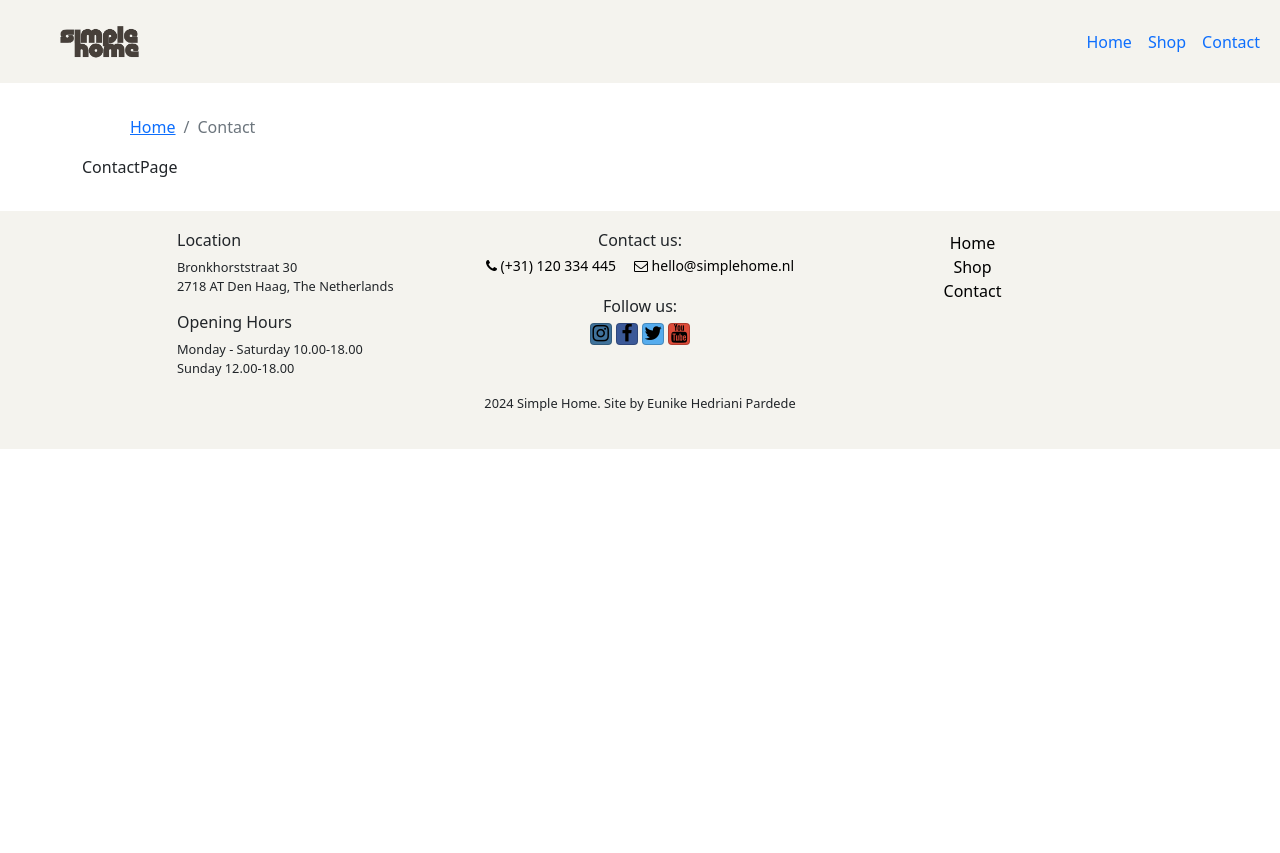
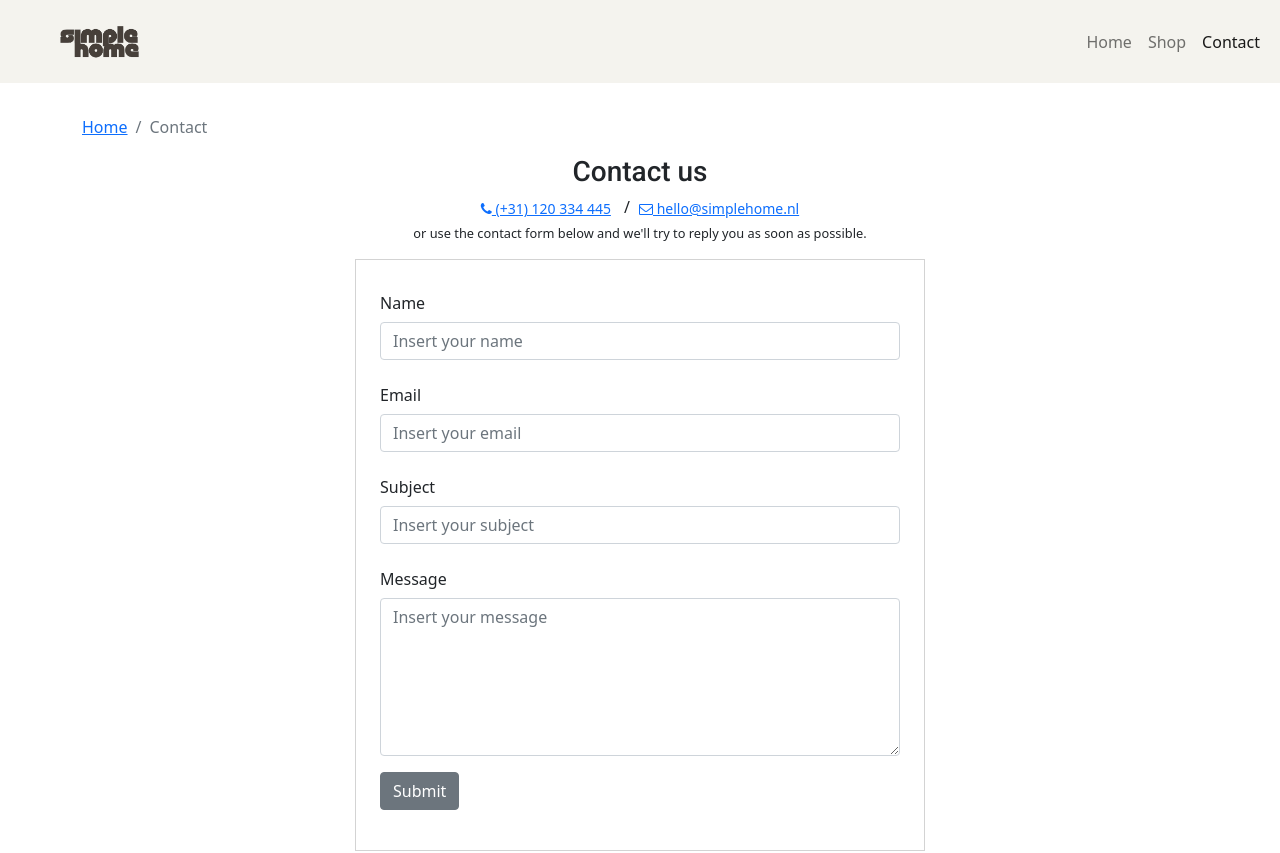
Before and after one commit to eunikehp/SimpleHome-react, a React (Create React App) app: page /contact in a window 1280 px wide. Shown: the top 853 px of the page. Before the commit the page ends 800 px from the top, so only its background shows below. Built offline with nearby package versions, Linux system fonts and the light colour scheme.

Commit message:
ContactForm

```diff
--- a/src/App.css
+++ b/src/App.css
@@ -10,6 +10,13 @@ h3,
 }
 
 .card-img {
+
+}
+
+.card-title,
+.card-subtitle,
+.card-text {
+    text-decoration: none;
 }
 
 .card-title {
@@ -27,11 +34,11 @@ h2 {
     color: #463F3A;
 }
 
-.row-content {
+/* .row-content {
     padding: 50px 0;
     border-bottom: 1px ridge;
     min-height: 200px;
-}
+} */
 
 .site-footer {
     background-color: #F4F3EE;
@@ -68,7 +75,6 @@ h2 {
     color: #463F3A;
 }
 
-
 .page-enter {
     opacity: 0;
     transform: translateX(-100%);
--- /dev/null
+++ b/src/components/ContactForm.js
@@ -0,0 +1,84 @@
+import { Button, Label, Col, FormGroup } from 'reactstrap';
+import { Formik, Form, Field} from 'formik';
+
+const ContactForm = () => {
+    const handleSubmit= (values, {resetForm}) => {
+        console.log('form values: ', values);
+        console.log('in JSON format: ', JSON.stringify(values));
+        resetForm();
+    };
+
+    return (
+        <Formik
+            initialValues={{
+                name: '',
+                email: '',
+                subject: '',
+                message: ''
+            }}
+            onSubmit= {handleSubmit}
+        >
+            <Form>
+                <Col>
+                    <FormGroup col>
+                        <Label htmlFor='name' md='2'>
+                            Name
+                        </Label>
+                        <Col>
+                            <Field
+                                className='form-control'
+                                name='name'
+                                placeholder='Insert your name'
+                            />
+                        </Col>
+                    </FormGroup>
+                    <FormGroup col>
+                        <Label htmlFor='email' md='2'>
+                            Email
+                        </Label>
+                        <Col>
+                            <Field
+                                className='form-control'
+                                name='email'
+                                placeholder='Insert your email'
+                            />
+                        </Col>
+                    </FormGroup>
+                </Col>
+                <FormGroup>
+                    <Label htmlFor='subject' md='2'>
+                        Subject
+                    </Label>
+                    <Col>
+                        <Field
+                            className='form-control'
+                            name='subject'
+                            placeholder='Insert your subject'
+                        />
+                    </Col>
+                </FormGroup>
+                <FormGroup>
+                    <Label htmlFor='message' md='2'>
+                        Message
+                    </Label>
+                    <Col>
+                        <Field
+                            className='form-control'
+                            name='message'
+                            placeholder='Insert your message'
+                            as='textarea'
+                            rows='6'
+                        />
+                    </Col>
+                </FormGroup>
+                <FormGroup>
+                    <Col>
+                        <Button type='submit'>Submit</Button>
+                    </Col>
+                </FormGroup>
+            </Form>
+        </Formik>
+    )
+}
+
+export default ContactForm;
--- a/src/components/Footer.js
+++ b/src/components/Footer.js
@@ -1,4 +1,4 @@
-import { Container, Row, Col } from 'reactstrap';
+import { Container, Row, Col, List } from 'reactstrap';
 import { Link } from 'react-router-dom';
 
 const Footer = () => {
@@ -63,7 +63,7 @@ const Footer = () => {
                         </a>
                     </Col>
                     <Col sm='3' className='text-center'>
-                        <ul className='list-unstyled text-center'>
+                        <List type='unstyled' className='text-center'>
                             <li>
                                 <Link to='/'>Home</Link>
                             </li>
@@ -73,7 +73,7 @@ const Footer = () => {
                             <li>
                                 <Link to='/contact'>Contact</Link>
                             </li>
-                        </ul>
+                        </List>
                     </Col>
                     <p className='text-center'>2024 Simple Home. Site by Eunike Hedriani Pardede</p>
                 </Row>
--- a/src/components/Header.js
+++ b/src/components/Header.js
@@ -14,7 +14,7 @@ const Header = () => {
   const [ menuOpen, setMenuOpen ] = useState(false);
 
   return (
-    <Navbar sticky='top' expand='md'>
+    <Navbar light sticky='top' expand='md'>
       <NavbarBrand href='/' className='ms-5'>
         <img src={SimpleHomeLogo} alt='simplehome logo' />
       </NavbarBrand>
--- a/src/components/SubHeader.js
+++ b/src/components/SubHeader.js
@@ -5,7 +5,7 @@ import { Link } from 'react-router-dom';
 const SubHeader = ({ current, detail }) => {
     return (
         <Row>
-            <Col className='ms-5'>
+            <Col>
                 <Breadcrumb>
                     <BreadcrumbItem>
                         <Link to='/'>Home</Link>
--- a/src/features/products/ProductCard.js
+++ b/src/features/products/ProductCard.js
@@ -18,7 +18,7 @@ const ProductCard = ({ product }) => {
                     <CardSubtitle
                         className='mb-2 text-muted'
                     >€ {price}</CardSubtitle>
-                    <Button href='#' >+</Button>
+                    <Button href='#' size='sm'x style={{backgroundColor:'gray', border:'none'}}>+</Button>
                 </CardBody>
             </Card>
         </Link>
--- a/src/features/products/ProductDetail.js
+++ b/src/features/products/ProductDetail.js
@@ -4,15 +4,15 @@ const ProductDetail = ({ product }) => {
     const { image, price, name, description, category } = product;
 
     return (
-        <Col md='5' className='m-1'>
+        <Col md='7' className='m-1'>
             <Card>
                 <CardImg top src={image} alt={name} style={{ width: '100%'}} />
                 <CardBody>
-                    <CardText style={{ fontSize: '13px', marginBottom: '0px', color: 'brown' }}>{category}</CardText>
-                    <CardTitle>{name}</CardTitle>
-                    <CardSubtitle className='mb-2 text-muted'>€ {price}</CardSubtitle>
-                    <Button href='#' >+</Button>
-                    <CardText>{description}</CardText>
+                    <CardText className='fs-6 mb-1' style={{color:'#795548'}}>{category}</CardText>
+                    <CardTitle style={{ fontSize: '25px'}}>{name}</CardTitle>
+                    <CardSubtitle className='mb-2 text-muted' style={{ fontSize: '20px'}}>€ {price}</CardSubtitle>
+                    <Button href='#' className='mb-3'>+</Button>
+                    <CardText className='fs-6'>{description}</CardText>
                 </CardBody>
             </Card>
         </Col>
--- a/src/features/reviews/ReviewsList.js
+++ b/src/features/reviews/ReviewsList.js
@@ -7,7 +7,7 @@ const ReviewsList = ({ productId }) => {
 
     if (reviews && reviews.length > 0) {
         return (
-            <Col md='5' className='m-1'>
+            <Col md='4' className='m-1'>
                 <h4>Customer reviews</h4>
                 {reviews.map((review) => {
                     return <Review key={review.id} review={review}/>;
@@ -16,7 +16,7 @@ const ReviewsList = ({ productId }) => {
         );
     }
     return (
-        <Col md='5' className='m-1'>
+        <Col md='4' className='m-1'>
             There are no reviews yet.
         </Col>
     )
--- a/src/pages/ContactPage.js
+++ b/src/pages/ContactPage.js
@@ -1,16 +1,38 @@
-import { Container, Row } from 'reactstrap';
+import { Container, Row, Col } from 'reactstrap';
 import SubHeader from '../components/SubHeader';
+import ContactForm from '../components/ContactForm';
 
 const ContactPage = () => {
     return (
         <Container>
-            <SubHeader current='Contact'/>
-            <Row>
-            <div>ContactPage</div>
+            <SubHeader current='Contact' />
+            <Row className='text-center'>
+                <Col>
+                    <h3 className='mb-1'>Contact us</h3>
+                    <a
+                        role='button'
+                        className='btn btn-link btn-sm'
+                        href='tel:+31120334445'
+                    >
+                        <i className='fa fa-phone' /> (+31) 120 334 445
+                    </a> /
+                    <a
+                        role='button'
+                        className='btn btn-link btn-sm'
+                        href='mailto:hello@simplehome.nl'
+                    >
+                        <i className='fa fa-envelope-o' /> hello@simplehome.nl
+                    </a>
+                    <p>or use the contact form below and we'll try to reply you as soon as possible.</p>
+                </Col>
+            </Row>
+            <Row className='justify-content-center'>
+                <Col xs='10' md='8' lg='6' className='p-4' style={{border: '1px solid lightgray'}}>
+                    <ContactForm />
+                </Col>
             </Row>
         </Container>
-
-    )
+    );
 };
 
 export default ContactPage;
--- a/src/pages/HomePage.js
+++ b/src/pages/HomePage.js
@@ -1,15 +1,17 @@
+import { Container } from 'reactstrap';
 import Cover from '../app/assets/img/cover.jpg'
 import SubHeader from '../components/SubHeader';
 
 const HomePage = () => {
     return (
-        <div>
+        <Container>
             <SubHeader current='Home'/>
             <img
                 width='100%'
                 src={Cover}
-                alt=''/>
-        </div>
+                alt='cover'
+            />
+        </Container>
     )
 };
 
```
Also changed, not shown: 1 other file (tests, documents, lock files or other folders).
